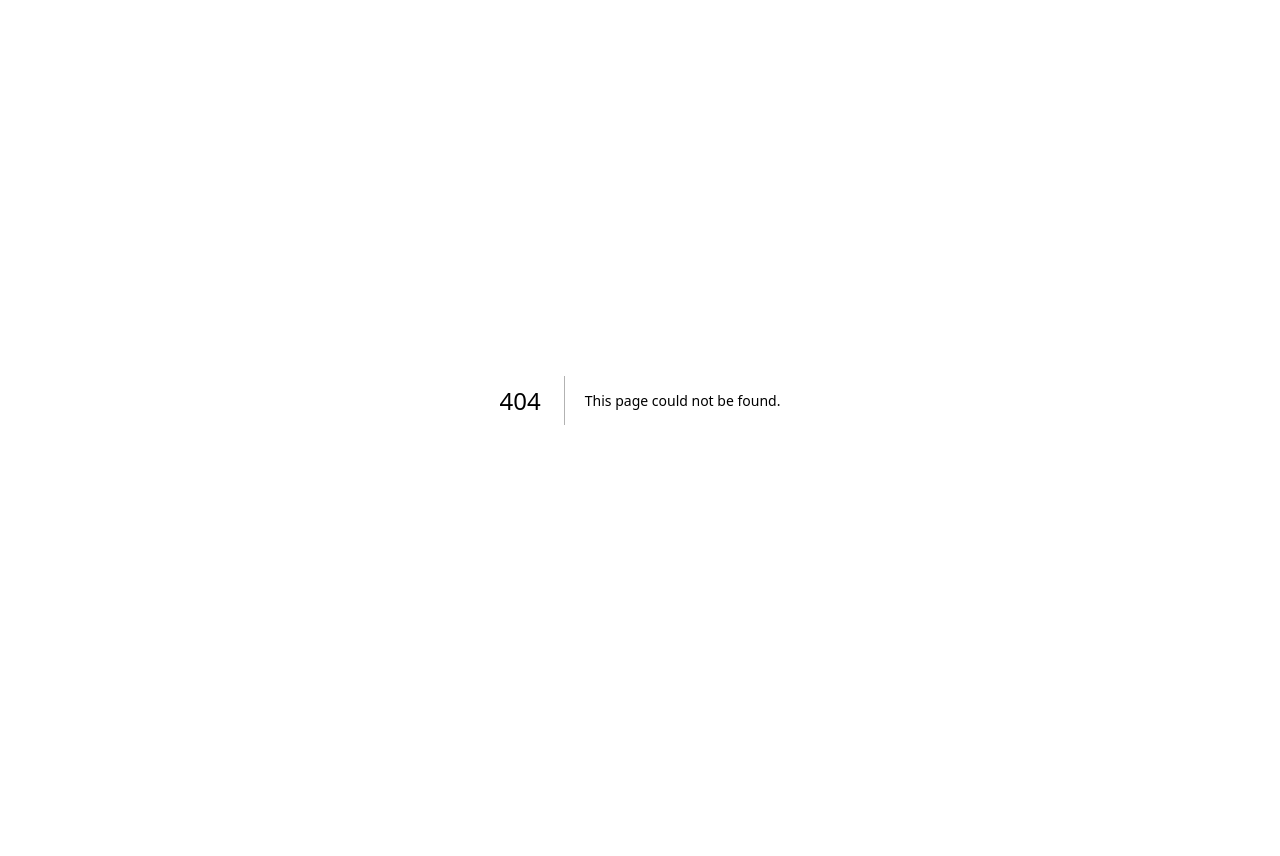
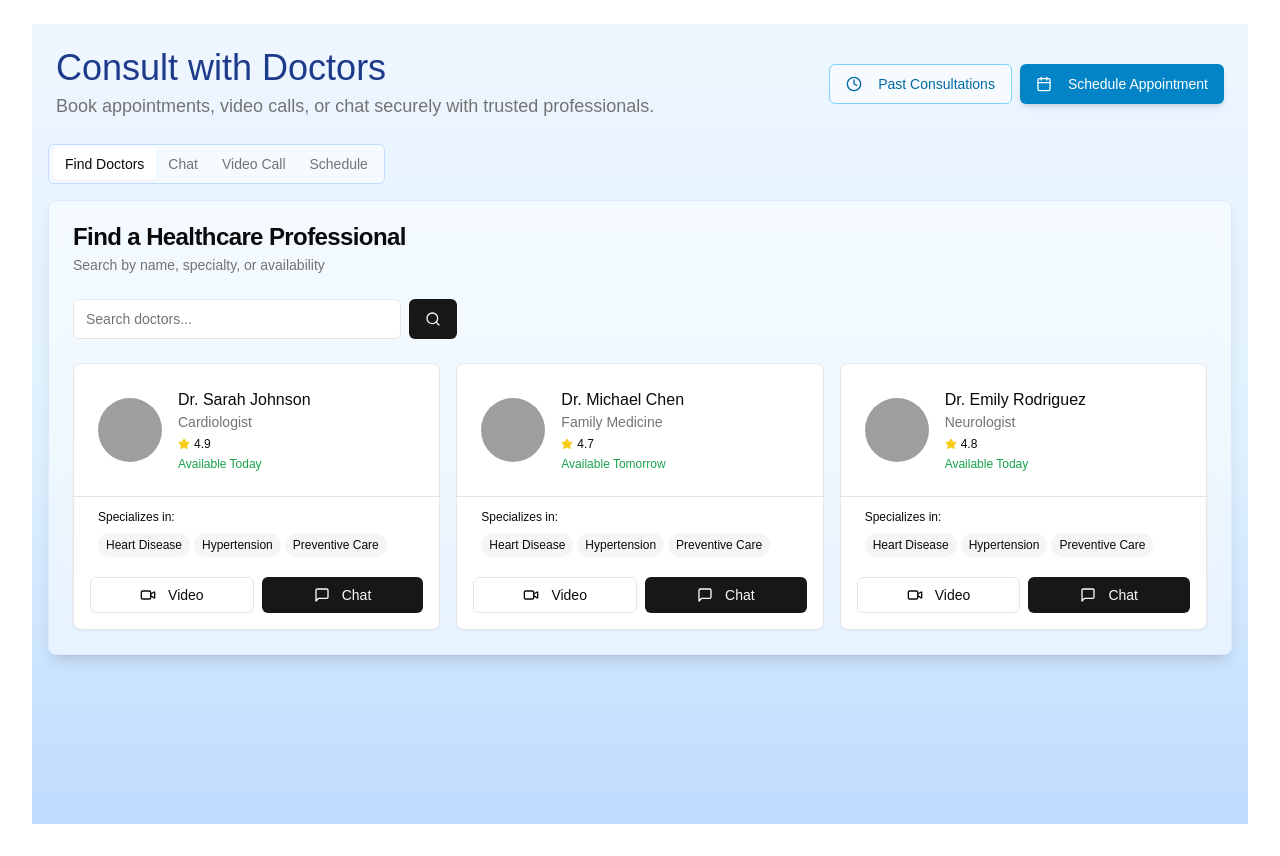
Before and after one commit to SAMRITHA-2026/Niti, a Next.js app: page /consultations in a window 1280 px wide. Before the commit this address had no page. Before the commit the page ends 800 px from the top, so only its background shows below. Built offline with nearby package versions, Linux system fonts and the light colour scheme; grey boxes are pictures that could not be loaded.

Commit message:
Add files via upload

```diff
--- /dev/null
+++ b/app/consultations/loading.tsx
@@ -0,0 +1,3 @@
+export default function Loading() {
+  return null
+}
--- /dev/null
+++ b/app/consultations/page.tsx
@@ -0,0 +1,170 @@
+"use client"
+
+import { useState } from "react"
+import { Button } from "@/components/ui/button"
+import { Card, CardContent, CardDescription, CardHeader, CardTitle } from "@/components/ui/card"
+import { Tabs, TabsContent, TabsList, TabsTrigger } from "@/components/ui/tabs"
+import { DashboardHeader } from "@/components/dashboard-header"
+import { DashboardShell } from "@/components/dashboard-shell"
+import { Calendar, MessageSquare, Video, Clock, Search } from "lucide-react"
+import { Input } from "@/components/ui/input"
+import { DoctorCard } from "@/components/doctor-card"
+import { ChatInterface } from "@/components/chat-interface"
+import { AppointmentScheduler } from "@/components/appointment-scheduler"
+
+type Doctor = {
+  name: string
+  specialty: string
+}
+
+export default function ConsultationsPage() {
+  const [searchQuery, setSearchQuery] = useState("")
+  const [activeTab, setActiveTab] = useState("doctors")
+  const [selectedDoctor, setSelectedDoctor] = useState<Doctor | null>(null)
+
+  const handleDoctorSelect = (doctor: Doctor) => {
+    setSelectedDoctor(doctor)
+    setActiveTab("chat")
+  }
+
+  return (
+    <DashboardShell>
+      <div className="min-h-screen bg-gradient-to-b from-blue-50 via-sky-100 to-blue-200 text-blue-900 px-4 py-6">
+        <DashboardHeader
+          heading="Consult with Doctors"
+          text="Book appointments, video calls, or chat securely with trusted professionals."
+        >
+          <Button variant="outline" className="ml-auto bg-white/50 backdrop-blur border-sky-300 text-sky-700">
+            <Clock className="mr-2 h-4 w-4" />
+            Past Consultations
+          </Button>
+          <Button className="bg-sky-600 hover:bg-sky-700 text-white shadow-md">
+            <Calendar className="mr-2 h-4 w-4" />
+            Schedule Appointment
+          </Button>
+        </DashboardHeader>
+
+        <Tabs value={activeTab} onValueChange={setActiveTab} className="space-y-4 mt-6">
+          <TabsList className="bg-white/50 backdrop-blur border border-blue-200">
+            <TabsTrigger value="doctors">Find Doctors</TabsTrigger>
+            <TabsTrigger value="chat">Chat</TabsTrigger>
+            <TabsTrigger value="video">Video Call</TabsTrigger>
+            <TabsTrigger value="schedule">Schedule</TabsTrigger>
+          </TabsList>
+
+          <TabsContent value="doctors" className="space-y-4">
+            <Card className="bg-white/50 backdrop-blur border border-blue-100 shadow-lg">
+              <CardHeader>
+                <CardTitle>Find a Healthcare Professional</CardTitle>
+                <CardDescription>Search by name, specialty, or availability</CardDescription>
+              </CardHeader>
+              <CardContent>
+                <div className="flex w-full max-w-sm items-center space-x-2 mb-6">
+                  <Input
+                    type="text"
+                    placeholder="Search doctors..."
+                    value={searchQuery}
+                    onChange={(e) => setSearchQuery(e.target.value)}
+                  />
+                  <Button type="submit">
+                    <Search className="h-4 w-4" />
+                  </Button>
+                </div>
+
+                <div className="grid gap-4 md:grid-cols-2 lg:grid-cols-3">
+                  <DoctorCard
+                    name="Dr. Sarah Johnson"
+                    specialty="Cardiologist"
+                    rating={4.9}
+                    availability="Available Today"
+                    imageUrl="/placeholder.svg?height=150&width=150"
+                    onSelect={() => handleDoctorSelect({ name: "Dr. Sarah Johnson", specialty: "Cardiologist" })}
+                  />
+                  <DoctorCard
+                    name="Dr. Michael Chen"
+                    specialty="Family Medicine"
+                    rating={4.7}
+                    availability="Available Tomorrow"
+                    imageUrl="/placeholder.svg?height=150&width=150"
+                    onSelect={() => handleDoctorSelect({ name: "Dr. Michael Chen", specialty: "Family Medicine" })}
+                  />
+                  <DoctorCard
+                    name="Dr. Emily Rodriguez"
+                    specialty="Neurologist"
+                    rating={4.8}
+                    availability="Available Today"
+                    imageUrl="/placeholder.svg?height=150&width=150"
+                    onSelect={() => handleDoctorSelect({ name: "Dr. Emily Rodriguez", specialty: "Neurologist" })}
+                  />
+                </div>
+              </CardContent>
+            </Card>
+          </TabsContent>
+
+          <TabsContent value="chat" className="space-y-4">
+            <Card className="bg-white/50 backdrop-blur border border-blue-100 shadow-lg">
+              <CardHeader>
+                <CardTitle>Chat Consultation</CardTitle>
+                <CardDescription>
+                  {selectedDoctor
+                    ? `Chat with ${selectedDoctor.name}, ${selectedDoctor.specialty}`
+                    : "Select a doctor to start a chat consultation"}
+                </CardDescription>
+              </CardHeader>
+              <CardContent>
+                {selectedDoctor ? (
+                  <ChatInterface doctor={selectedDoctor} />
+                ) : (
+                  <div className="flex flex-col items-center justify-center h-[400px] text-center">
+                    <MessageSquare className="h-12 w-12 text-muted-foreground mb-4" />
+                    <h3 className="text-lg font-medium">No Active Chat</h3>
+                    <p className="text-sm text-muted-foreground mt-2 max-w-md">
+                      Please select a doctor from the "Find Doctors" tab to start a chat consultation.
+                    </p>
+                    <Button variant="outline" className="mt-4" onClick={() => setActiveTab("doctors")}>
+                      Find a Doctor
+                    </Button>
+                  </div>
+                )}
+              </CardContent>
+            </Card>
+          </TabsContent>
+
+          <TabsContent value="video" className="space-y-4">
+            <Card className="bg-white/50 backdrop-blur border border-blue-100 shadow-lg">
+              <CardHeader>
+                <CardTitle>Video Consultation</CardTitle>
+                <CardDescription>Connect securely via video with your doctor</CardDescription>
+              </CardHeader>
+              <CardContent>
+                <div className="flex flex-col items-center justify-center h-[400px] text-center">
+                  <Video className="h-12 w-12 text-muted-foreground mb-4" />
+                  <h3 className="text-lg font-medium">No Active Video Call</h3>
+                  <p className="text-sm text-muted-foreground mt-2 max-w-md">
+                    Schedule a video consultation with your doctor or join a scheduled call.
+                  </p>
+                  <div className="flex gap-3 mt-4">
+                    <Button variant="outline">Join with Code</Button>
+                    <Button>Schedule Call</Button>
+                  </div>
+                </div>
+              </CardContent>
+            </Card>
+          </TabsContent>
+
+          <TabsContent value="schedule" className="space-y-4">
+            <Card className="bg-white/50 backdrop-blur border border-blue-100 shadow-lg">
+              <CardHeader>
+                <CardTitle>Schedule an Appointment</CardTitle>
+                <CardDescription>Book a session with your preferred doctor</CardDescription>
+              </CardHeader>
+              <CardContent>
+                <AppointmentScheduler />
+              </CardContent>
+            </Card>
+          </TabsContent>
+        </Tabs>
+      </div>
+    </DashboardShell>
+  )
+}
```
